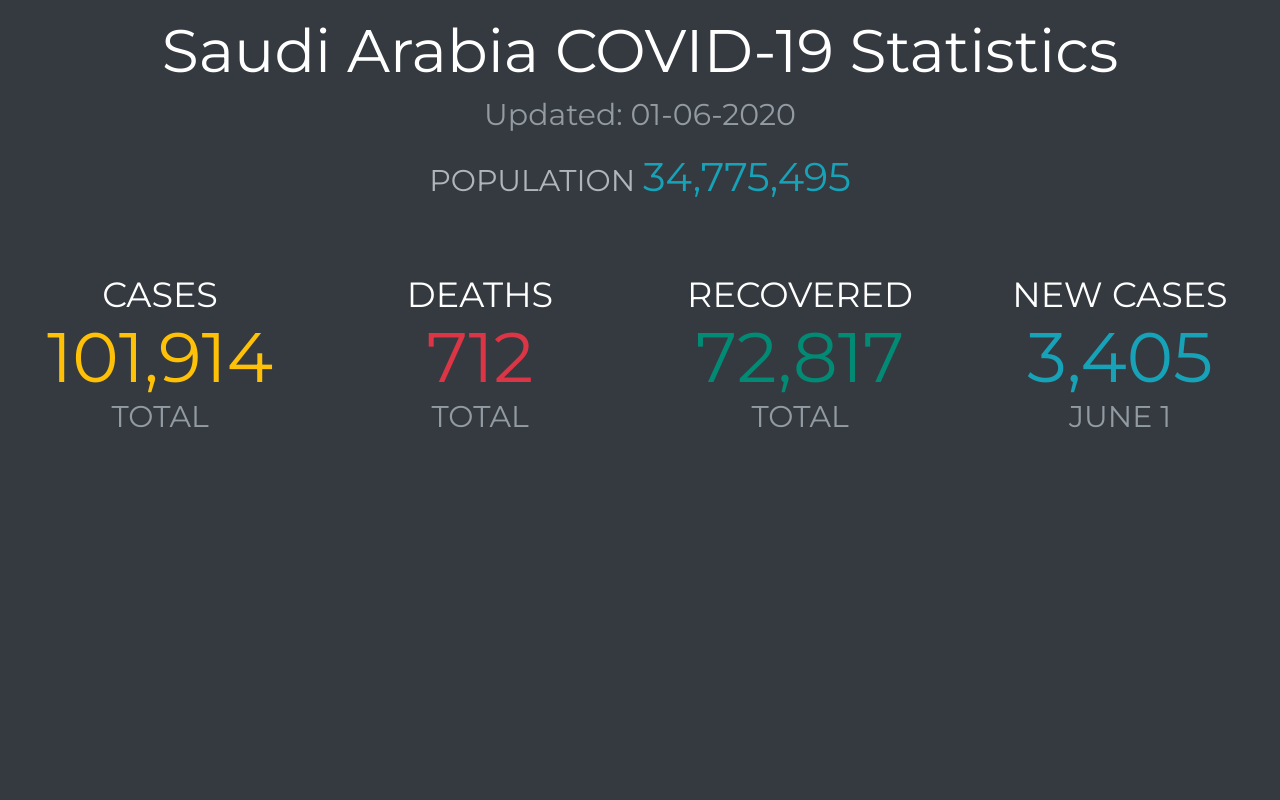
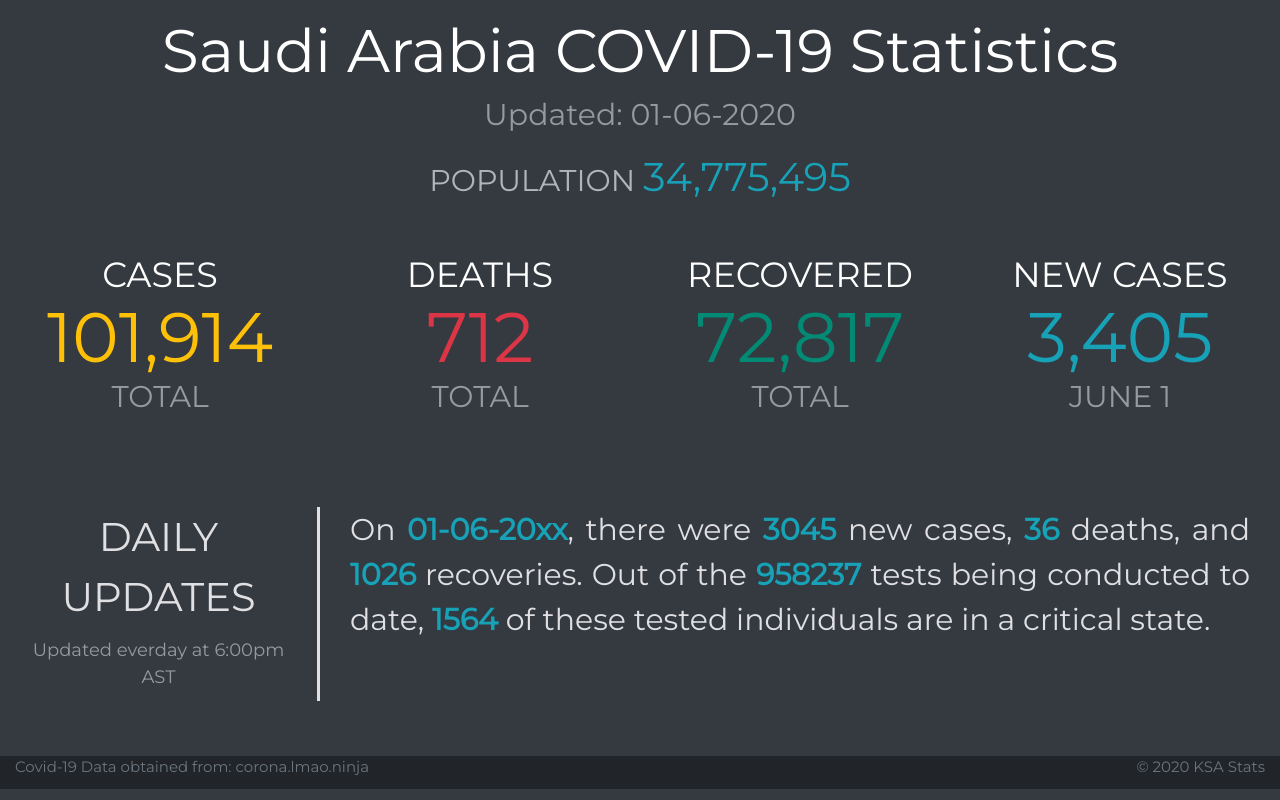
Before and after one commit to SZaidH/KSA_Covid_Stats, a plain HTML site: page index.html in a window 1280 px wide. Drawn offline with nearby package versions, Linux system fonts and the light colour scheme.

Commit message:
Daily Updates + Footer Added

```diff
--- a/css/custom.css
+++ b/css/custom.css
@@ -43,7 +43,7 @@ body{
 
 /* Statistics*/
 .stats{
-  margin: 70px auto auto auto;
+  margin: 50px auto auto auto;
 }
 
 .stats .row{
@@ -83,3 +83,42 @@ body{
   color: #939BA2;
   font-size: 3rem;
 }
+
+/* Updates */
+.updates{
+  margin: 50px auto auto auto;
+}
+
+.updates .update-border{
+  border-right:3px solid #E0E0E3 ;
+}
+
+.updates p{
+  color: #E0E0E3;
+  font-size: 4rem;
+}
+
+.updates .update-time{
+  color: #939BA2;
+  font-size: 1.8rem;
+}
+
+.updates .message{
+  color: #E0E0E3;
+  font-size: 3rem;
+  text-align: justify;
+  text-justify: inter-word;
+  margin: auto 15px auto 15px;
+}
+
+.updates b{
+  color: #17A2B8;
+}
+
+/* Footer */
+.footer{
+  background-color: #212529;
+  color: #6C757D;
+  font-size: 1.5rem;
+  margin: 55px auto auto auto;
+}
--- a/index.html
+++ b/index.html
@@ -57,6 +57,33 @@
   </div>
   <!-- Statistics End -->
 
+  <!-- Daily Updates Start -->
+  <div class="container-fluid updates">
+    <div class="row text-center">
+      <div class="col-xs-12 col-sm-3 col-md-3 update-border">
+        <p>DAILY UPDATES</p>
+        <p class="update-time">Updated everday at 6:00pm AST</p>
+      </div>
+
+      <div class="col-xs-12 col-sm-9 col-md-9">
+        <p class="message">On <b>01-06-20xx</b>, there were <b>3045</b> new cases, <b>36</b> deaths, and <b>1026</b>
+          recoveries. Out of the
+          <b>958237</b> tests being conducted to date, <b>1564</b> of these tested individuals are in a critical state.
+        </p>
+      </div>
+    </div>
+  </div>
+  <!-- Daily Updates End -->
+
+  <!-- Footer Start -->
+  <footer class="container-fluid footer">
+    <div class="d-flex justify-content-between">
+      <p>Covid-19 Data obtained from: corona.lmao.ninja</p>
+      <p>&copy; 2020 KSA Stats</p>
+    </div>
+  </footer>
+  <!-- Footer End-->
+
   <!-- jQuery first, then Popper.js, then Bootstrap JS -->
   <script src="https://code.jquery.com/jquery-3.5.1.slim.min.js"
     integrity="sha384-DfXdz2htPH0lsSSs5nCTpuj/zy4C+OGpamoFVy38MVBnE+IbbVYUew+OrCXaRkfj"
```
